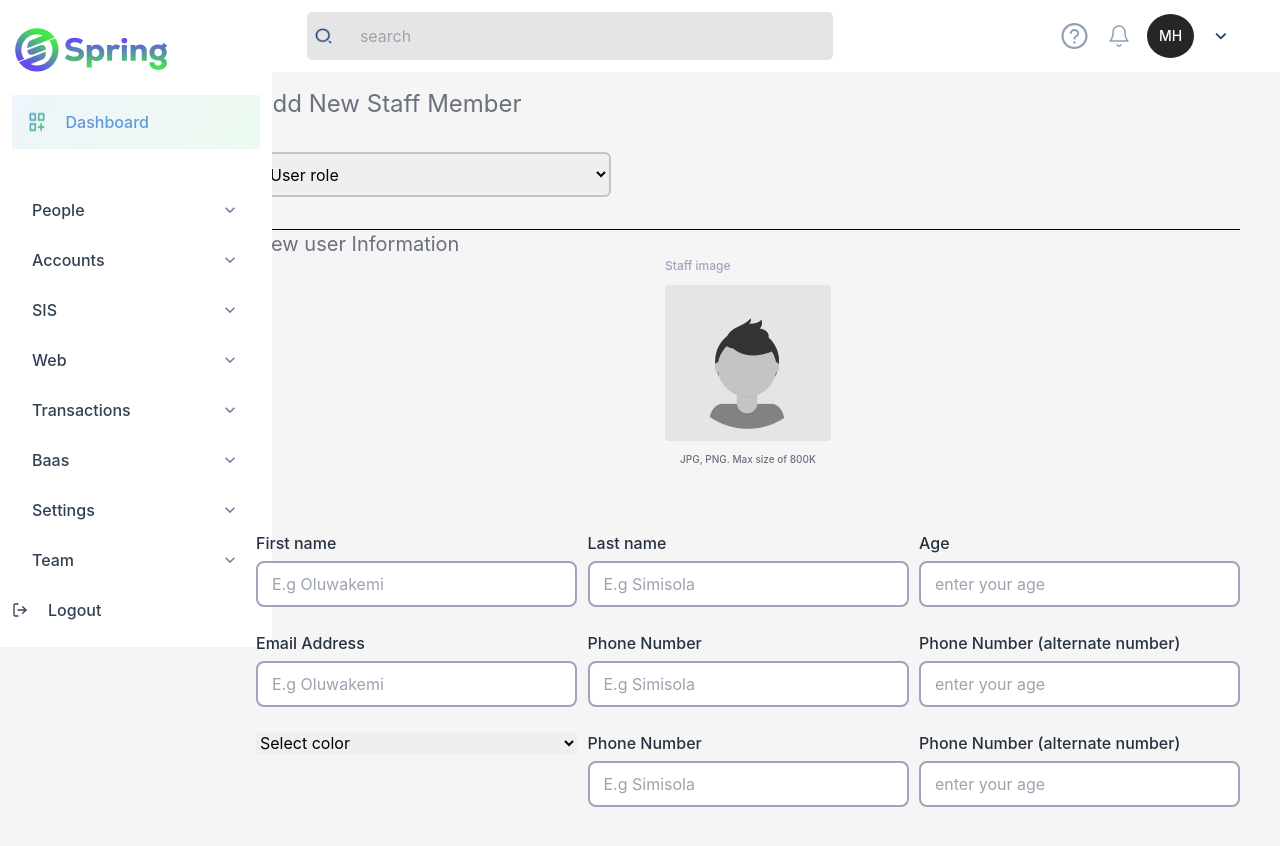
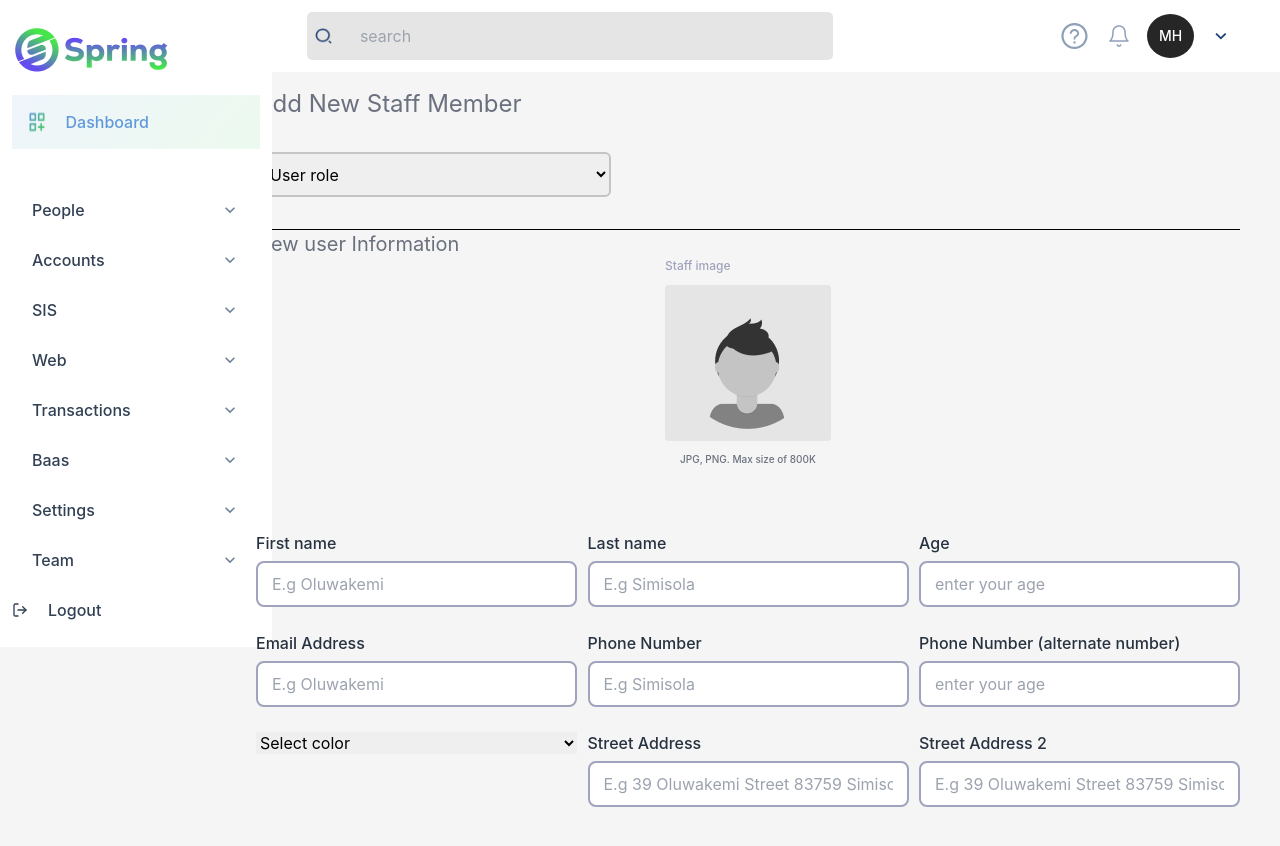
Before and after one commit to AdeCode/spring-finance, a React (Create React App) app: page /dashboard/add-staff in a window 1280 px wide. Shown: the top 846 px of the page. Built offline with nearby package versions, Linux system fonts and the light colour scheme.

Commit message:
modified add staff form

```diff
--- a/src/components/dashboard/AddStaff.js
+++ b/src/components/dashboard/AddStaff.js
@@ -48,6 +48,10 @@ function AddStaff() {
                         phoneNumber: Yup.string()
                             .required("Phone number is required"),
                         alternateNumber: Yup.string()
+                            .required("Phone number is required"),
+                        streetAddress: Yup.string()
+                            .required("Phone number is required"),
+                        streetAddressTwo: Yup.string()
                             .required("Phone number is required"),
                     })
                 }
@@ -135,16 +139,16 @@ function AddStaff() {
                                     </div>
 
                                     <InputField
-                                        name='phoneNumber'
+                                        name='streetAddress'
                                         type='text'
-                                        placeholder='E.g Simisola'
-                                        label='Phone Number'
+                                        placeholder='E.g 39 Oluwakemi Street 83759 SimisolaVille '
+                                        label='Street Address'
                                     />
                                     <InputField
-                                        name='alternateNumber'
+                                        name='streetAddressTwo'
                                         type='text'
-                                        placeholder='enter your age'
-                                        label='Phone Number (alternate number)'
+                                        placeholder='E.g 39 Oluwakemi Street 83759 SimisolaVille '
+                                        label='Street Address 2'
                                     />
                                 </div>
                             </div>
```
